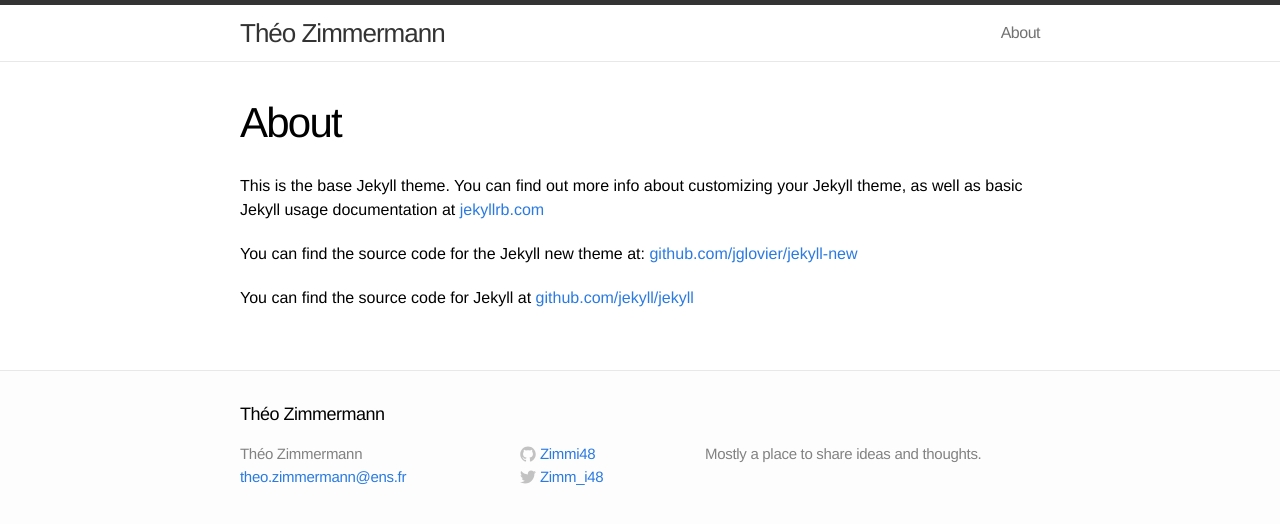
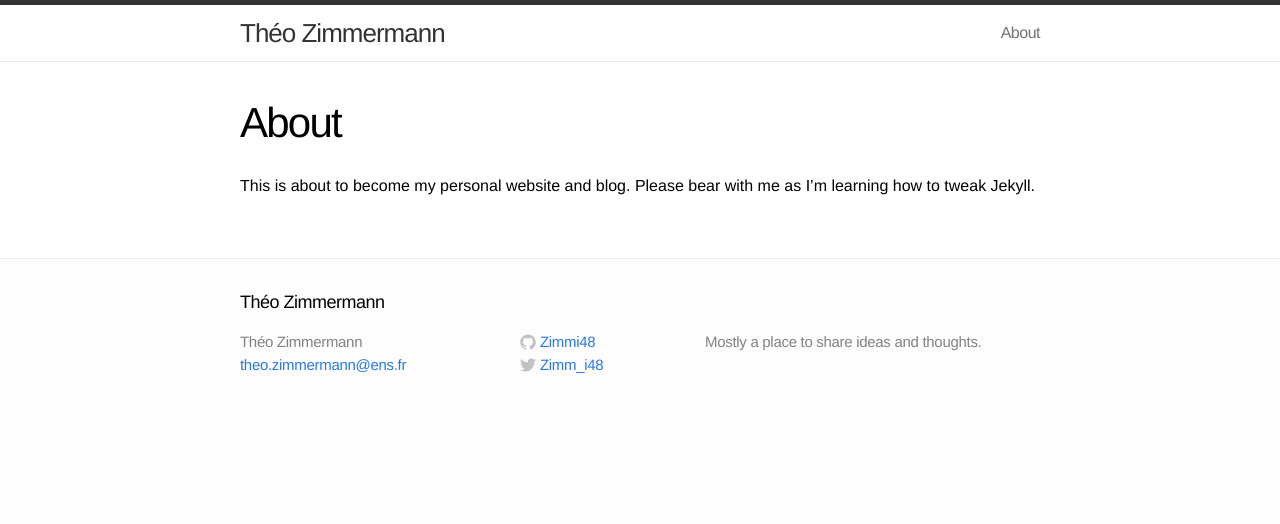
Before and after one commit to Zimmi48/zimmi48.github.io, a Jekyll site: the page built from about.md, in a window 1280 px wide. Shown: the top 524 px of the page. Built offline with Jekyll 4.4.1, drawn with Linux system fonts in a browser that asks for light colours.

Commit message:
update about to something more personal

```diff
--- a/about.md
+++ b/about.md
@@ -4,8 +4,5 @@ title: About
 permalink: /about/
 ---
 
-This is the base Jekyll theme. You can find out more info about customizing your Jekyll theme, as well as basic Jekyll usage documentation at [jekyllrb.com](http://jekyllrb.com/)
-
-You can find the source code for the Jekyll new theme at: [github.com/jglovier/jekyll-new](https://github.com/jglovier/jekyll-new)
-
-You can find the source code for Jekyll at [github.com/jekyll/jekyll](https://github.com/jekyll/jekyll)
+This is about to become my personal website and blog.
+Please bear with me as I'm learning how to tweak Jekyll.
```
